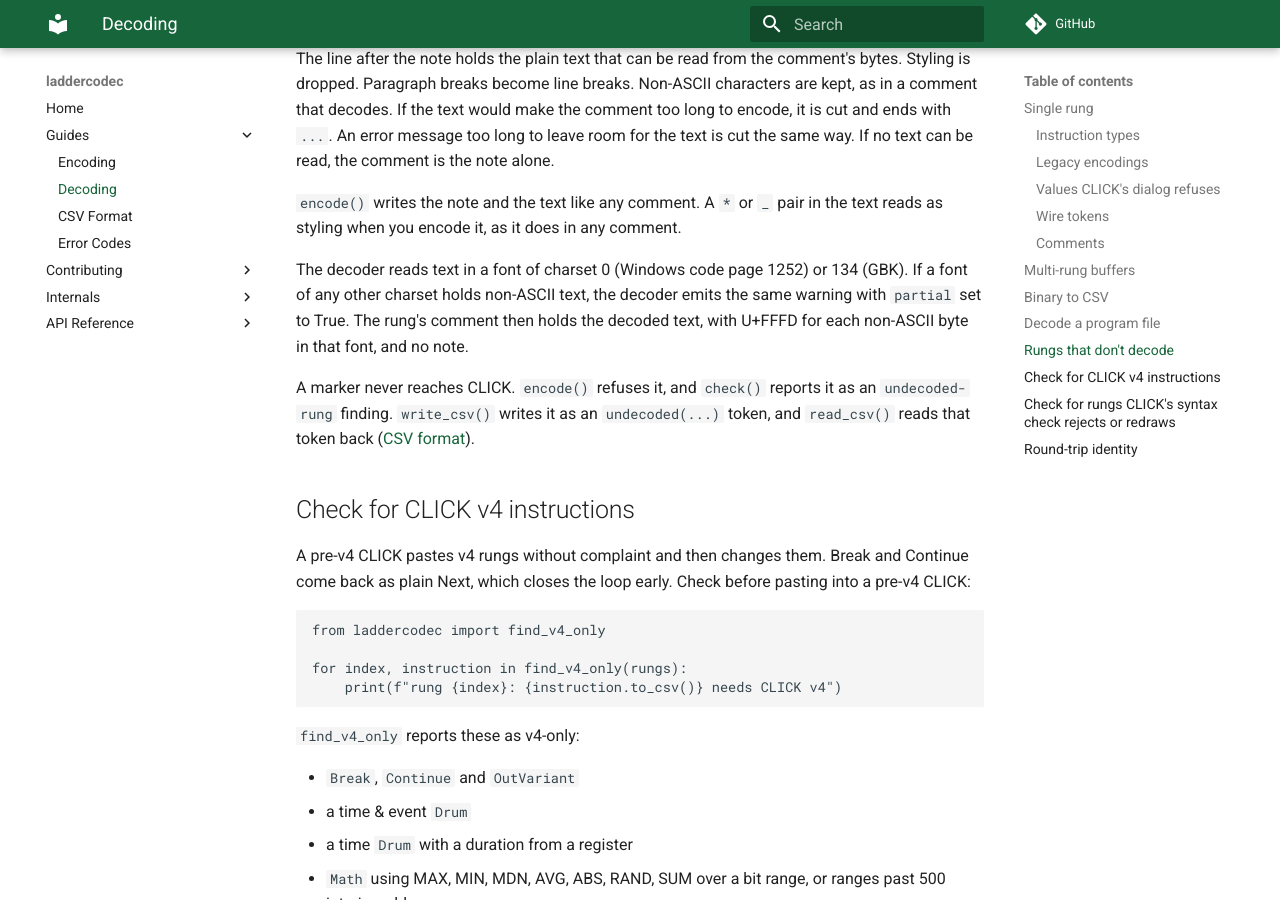
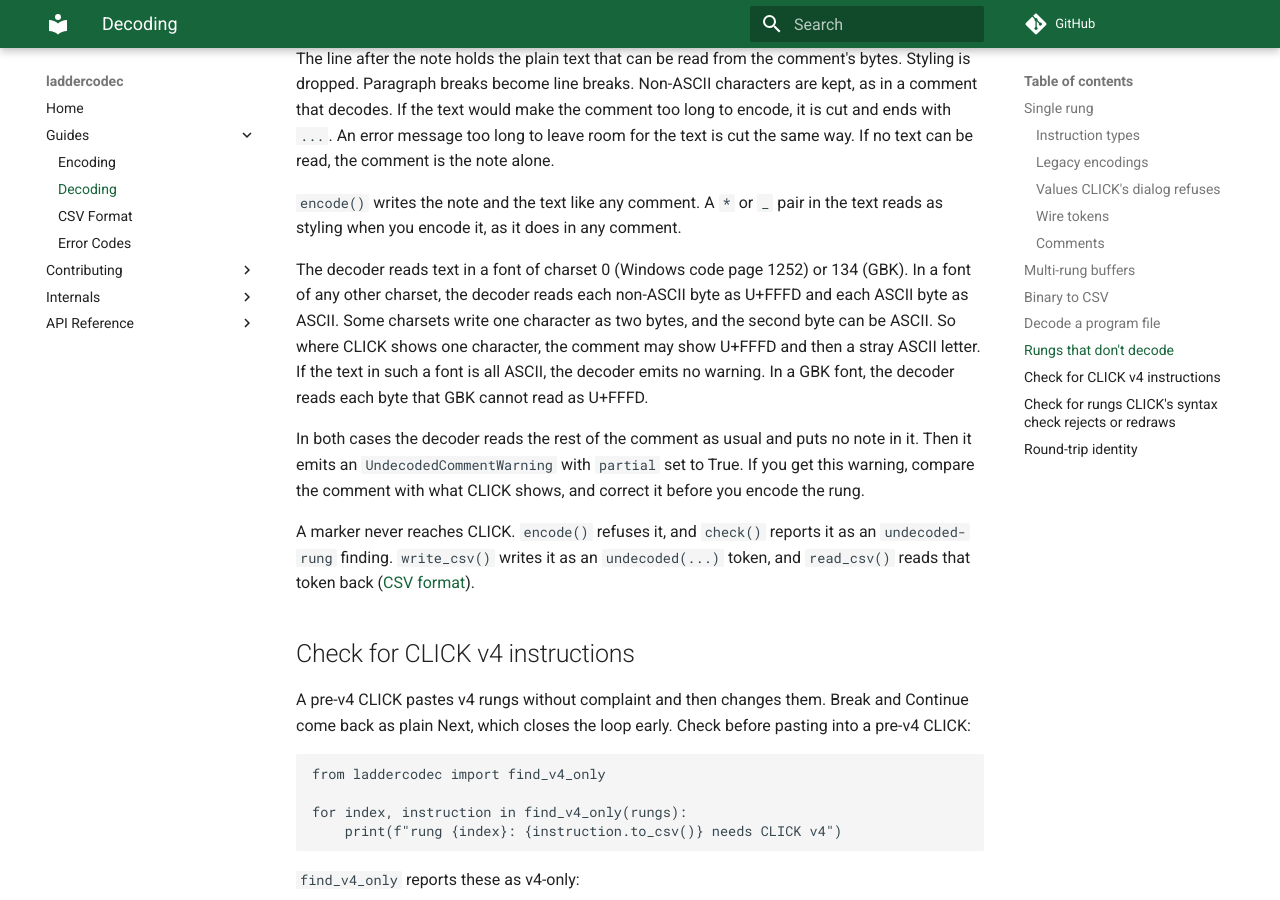
Before and after one commit to ssweber/laddercodec, an MkDocs documentation site: the page built from docs/guides/decoding.md, in a window 1280 px wide and 900 px high, scrolled down 7421 px. Built offline with MkDocs 1.6.1 and Material for MkDocs 9.7.7, drawn with Linux system fonts in a browser that asks for light colours; comment, search, counter and statistics services are not loaded.

Commit message:
fix(decode): keep a comment whose GBK font holds bytes GBK cannot read
A GBK font that held bytes GBK cannot read sent the whole comment to recovery.
The note then named a position in one run of bytes, not in the comment. The
decoder now reads each such byte as U+FFFD, reads the rest of the comment, and
emits one UndecodedCommentWarning with partial set to True that names the font
and its charset. This is how it treats a font whose charset it does not read.

The fixture README showed three of CLICK's \u controls as the characters that a
Unicode escape makes. It now gives the RTF that CLICK wrote, and it says "set"
for text that was set in the editor as UTF-16. The CHANGELOG now states each
fault of 0.5.0, and a separate Added entry describes partial. The decoding guide
says that a font of an unread charset may show a stray ASCII letter where CLICK
shows one character. A pickle test covers partial. The roadmap gains a CLICK
item for the comment forms that no capture shows, and an item for three RTF
forms that the two comment readers read differently.

The first commit of this branch said that decode(), decode_program() and
recover_text() read the same RTF the same way. That holds for every form that
CLICK writes. The three forms in the roadmap item are the exceptions.

Co-Authored-By: Claude Opus 5.5 <noreply@anthropic.com>

```diff
--- a/docs/guides/decoding.md
+++ b/docs/guides/decoding.md
@@ -329,9 +329,17 @@ comment is the note alone.
 text reads as styling when you encode it, as it does in any comment.
 
 The decoder reads text in a font of charset 0 (Windows code page 1252) or 134
-(GBK). If a font of any other charset holds non-ASCII text, the decoder emits the
-same warning with `partial` set to True. The rung's comment then holds the decoded
-text, with U+FFFD for each non-ASCII byte in that font, and no note.
+(GBK). In a font of any other charset, the decoder reads each non-ASCII byte as
+U+FFFD and each ASCII byte as ASCII. Some charsets write one character as two
+bytes, and the second byte can be ASCII. So where CLICK shows one character, the
+comment may show U+FFFD and then a stray ASCII letter. If the text in such a font is
+all ASCII, the decoder emits no warning. In a GBK font, the decoder reads each byte
+that GBK cannot read as U+FFFD.
+
+In both cases the decoder reads the rest of the comment as usual and puts no note
+in it. Then it emits an `UndecodedCommentWarning` with `partial` set to True. If
+you get this warning, compare the comment with what CLICK shows, and correct it
+before you encode the rung.
 
 A marker never reaches CLICK. `encode()` refuses it, and `check()` reports it as an
 `undecoded-rung` finding. `write_csv()` writes it as an `undecoded(...)` token, and
```
Also changed, not shown: CHANGELOG.md (+5 -1 lines), scratchpad/roadmap.md (+11 -0 lines), 6 other files.
